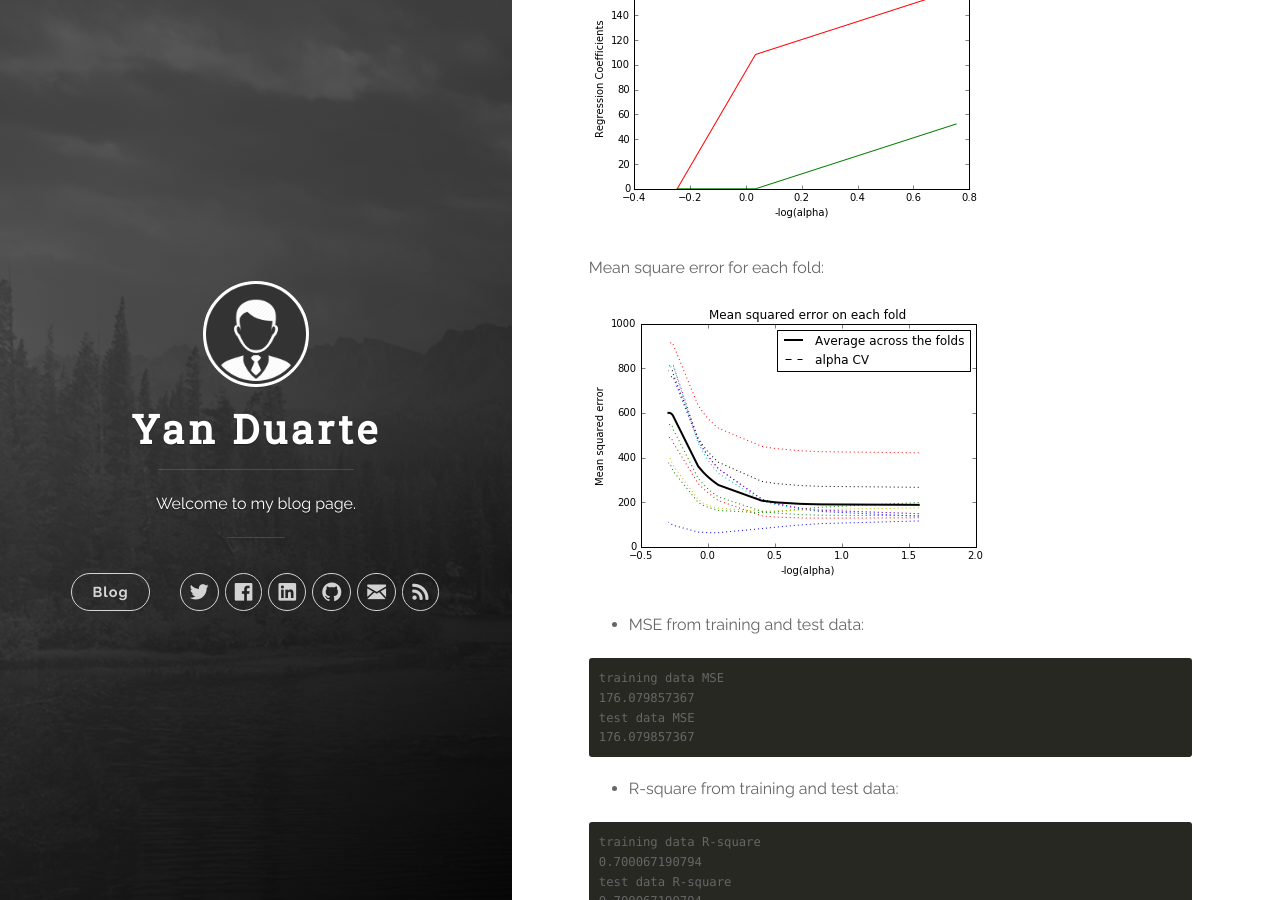
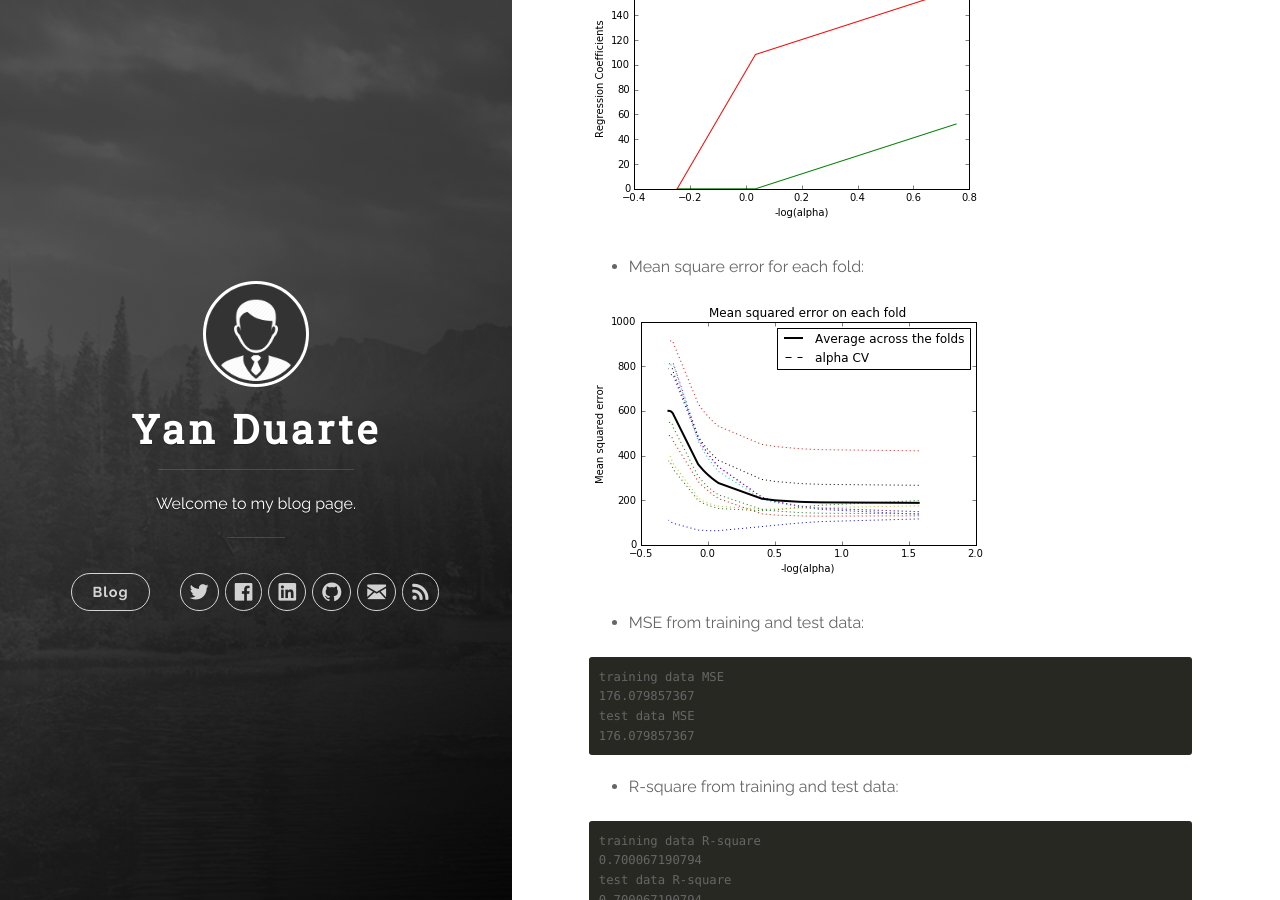
Before and after one commit to yan-duarte/yan-duarte.github.io, a Jekyll site: the page built from _posts/2016-10-17-MLDA-Assignment3.md, in a window 1280 px wide and 900 px high, scrolled down 5266 px. Built offline with Jekyll 4.4.1, drawn with Linux system fonts in a browser that asks for light colours; nearby versions of some CDN libraries.

```diff
--- a/_posts/2016-10-17-MLDA-Assignment3.md
+++ b/_posts/2016-10-17-MLDA-Assignment3.md
@@ -191,7 +191,7 @@ The results were:
 
 ![#fig_3]({{site.baseurl}}/yan-duarte.github.io/images/mlda-assignments/mlda-ass3-fig3.png)
 
-Mean square error for each fold:
+  - Mean square error for each fold:
 
 ![#fig_4]({{site.baseurl}}/yan-duarte.github.io/images/mlda-assignments/mlda-ass3-fig4.png)
 
```
